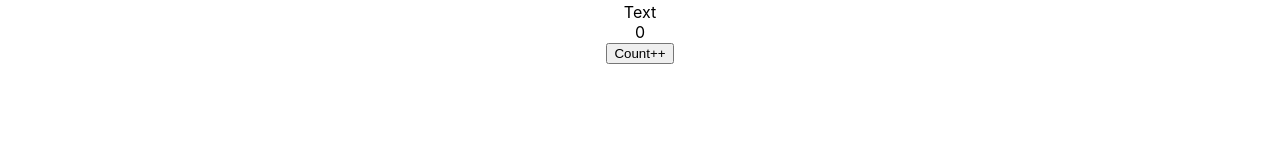
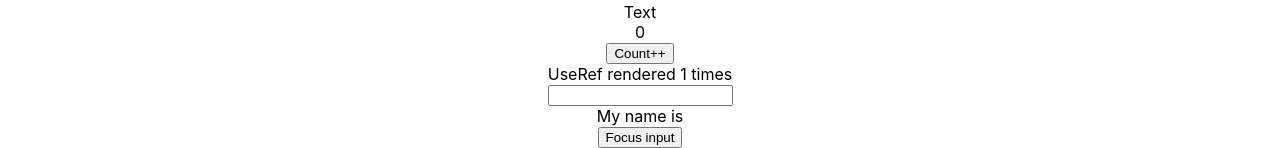
Before and after one commit to roman-toritsyn/react-studying, a React (Create React App) app: page / in a window 1280 px wide. Shown: the part 1884-2032 px from the top of the page. Before the commit the page ends 1948 px from the top, so only its background shows below. Built offline with nearby package versions, Linux system fonts and the light colour scheme.

Commit message:
useRef added

```diff
--- a/src/App.tsx
+++ b/src/App.tsx
@@ -7,6 +7,7 @@ import { ErrorBoundary, ErrorMessenger } from './components/ErrorBoundary';
 import { Forms } from './components/Forms';
 import { List } from './components/List';
 import { OnlineStatusToggler } from './components/OnlineStatusToggler';
+import { Useref } from './components/RefForwarding';
 import { SetState } from './components/SetState';
 import { Context } from './components/UseContext';
 import { UseContextSeperate } from './components/UseContextSeperate';
@@ -42,6 +43,7 @@ function App() {
       <ErrorBoundary>
         <ErrorMessenger />
       </ErrorBoundary>
+      <Useref />
     </div>
   );
 }
--- /dev/null
+++ b/src/components/RefForwarding/UseRef.tsx
@@ -0,0 +1,26 @@
+import React, { useEffect, useRef, useState } from "react"
+
+export const Useref: React.FC = () => {
+  const [name, setName] = useState('')
+  const inputRef = useRef<HTMLInputElement>(null)
+  const renderCount = useRef(1)
+
+  useEffect(() => {
+    renderCount.current = renderCount.current + 1
+  })
+
+  const focusInput = () => {
+    console.log(inputRef.current);
+    inputRef.current?.focus()
+  }
+
+
+  return (
+    <>
+      <div>UseRef rendered {renderCount.current} times</div>
+      <input ref={inputRef} value={name} onChange={e => setName(e.target.value)} />
+      <div>My name is {name}</div>
+      <button onClick={focusInput}>Focus input</button>
+    </>
+  )
+}
--- a/src/components/RefForwarding/index.tsx
+++ b/src/components/RefForwarding/index.tsx
@@ -1 +1 @@
-export * from './RefForwarding'
+export * from './UseRef'
```
Also changed, not shown: src/components/RefForwarding/RefForwarding.tsx (deleted, +0 -10 lines).
